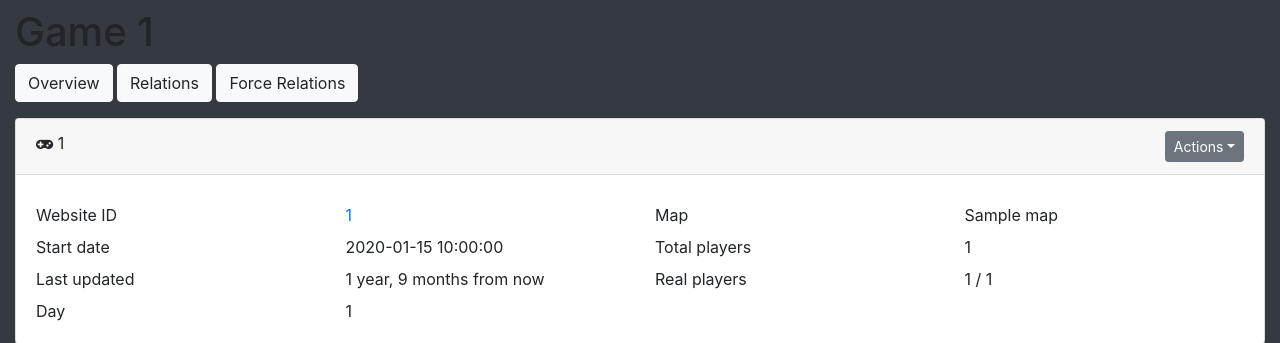
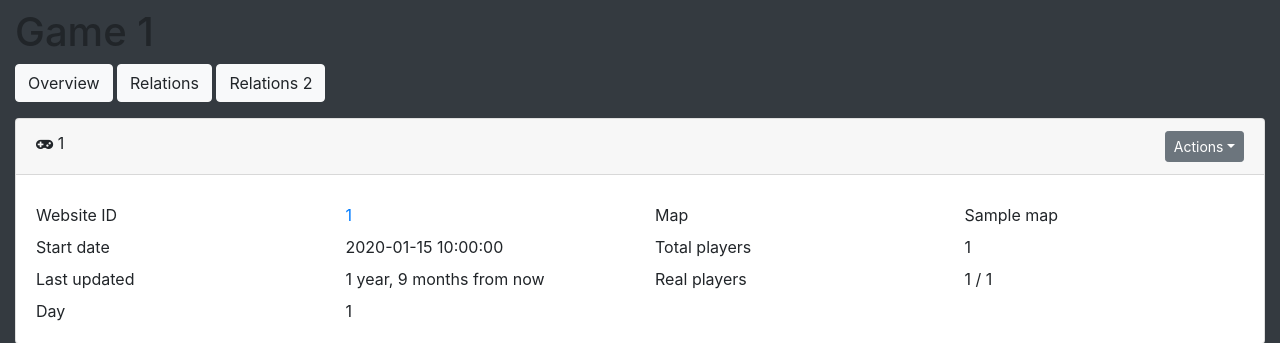
Before and after one commit to joostsijm/supremacy-stats, a Flask app: template app/templates/game/overview.html in a window 1280 px wide. Shown: the part 56-399 px from the top of the page. Run offline with Flask 2, Linux system fonts and the light colour scheme; tables that the repository leaves empty hold one stand-in row (values such as "Sample post"); the template is opened without the code that fills it: values that come from a table or form of the project are taken from there, most other values are stand-ins (such as "Sample title", 1, 10 or a date in 2020); style sheets or scripts are compiled from the project's sources; some libraries are stand-ins or nearby versions.

Commit message:
Change route in link

```diff
--- a/app/templates/game/overview.html
+++ b/app/templates/game/overview.html
@@ -10,7 +10,7 @@
 <p>
 	<a href="{{ url_for('game_overview', game_id=game.game_id) }}" class="btn btn-light">Overview</a>
 	<a href="{{ url_for('game_relations', game_id=game.game_id) }}" class="btn btn-light">Relations</a>
-	<a href="{{ url_for('game_force_relations', game_id=game.game_id) }}" class="btn btn-light">Force Relations</a>
+	<a href="{{ url_for('game_relations_2', game_id=game.game_id) }}" class="btn btn-light">Relations 2</a>
 </p>
 {% include 'components/game/overview.html' %}
 <div class="card mb-3">
--- a/app/templates/game/relations.html
+++ b/app/templates/game/relations.html
@@ -9,7 +9,7 @@
 <p>
 	<a href="{{ url_for('game_overview', game_id=game.game_id) }}" class="btn btn-light">Overview</a>
 	<a href="{{ url_for('game_relations', game_id=game.game_id) }}" class="btn btn-light">Relations</a>
-	<a href="{{ url_for('game_force_relations', game_id=game.game_id) }}" class="btn btn-light">Force Relations</a>
+	<a href="{{ url_for('game_relations_2', game_id=game.game_id) }}" class="btn btn-light">Relations 2</a>
 </p>
 {% include 'components/game/overview.html' %}
 <div class="row">
--- a/app/templates/game/relations_2.html
+++ b/app/templates/game/relations_2.html
@@ -9,7 +9,7 @@
 <p>
 	<a href="{{ url_for('game_overview', game_id=game.game_id) }}" class="btn btn-light">Overview</a>
 	<a href="{{ url_for('game_relations', game_id=game.game_id) }}" class="btn btn-light">Relations</a>
-	<a href="{{ url_for('game_relations_2', game_id=game.game_id) }}" class="btn btn-light">Force Relations</a>
+	<a href="{{ url_for('game_relations_2', game_id=game.game_id) }}" class="btn btn-light">Relations 2</a>
 </p>
 {% include 'components/game/overview.html' %}
 <div class="row">
```
